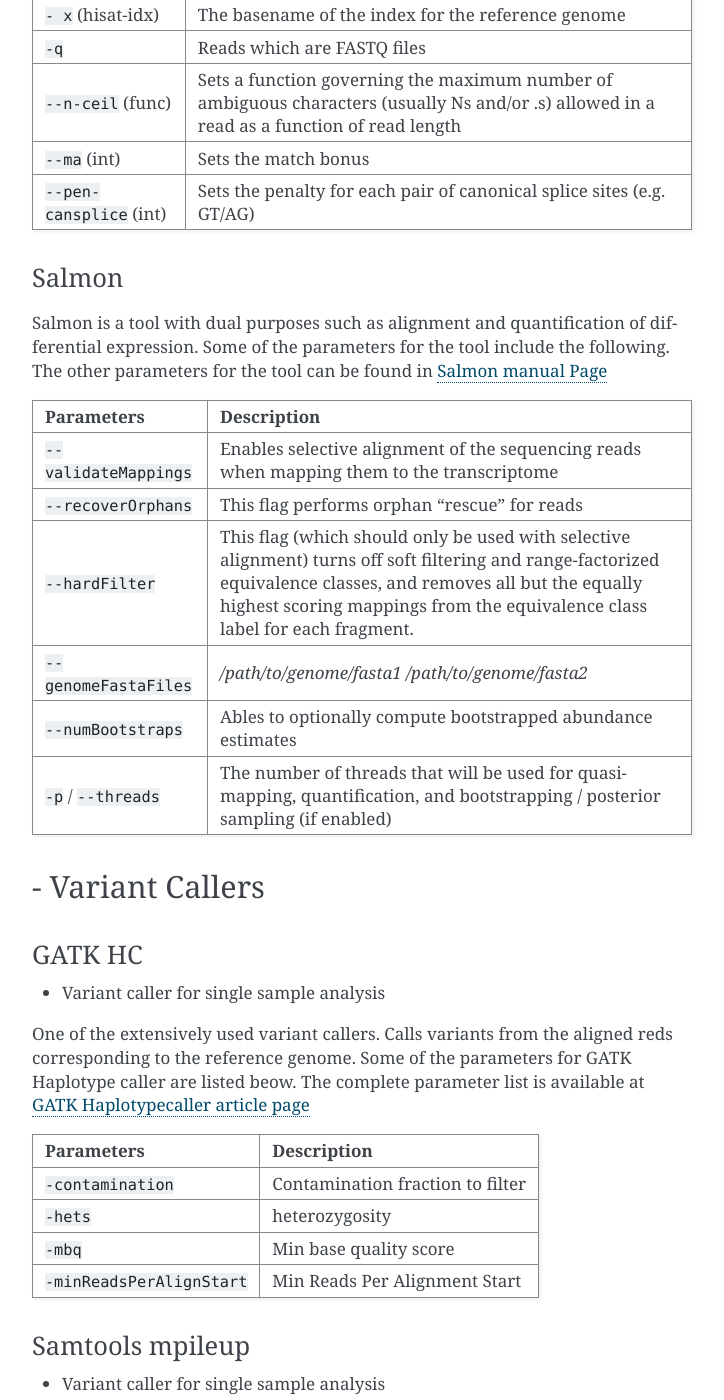
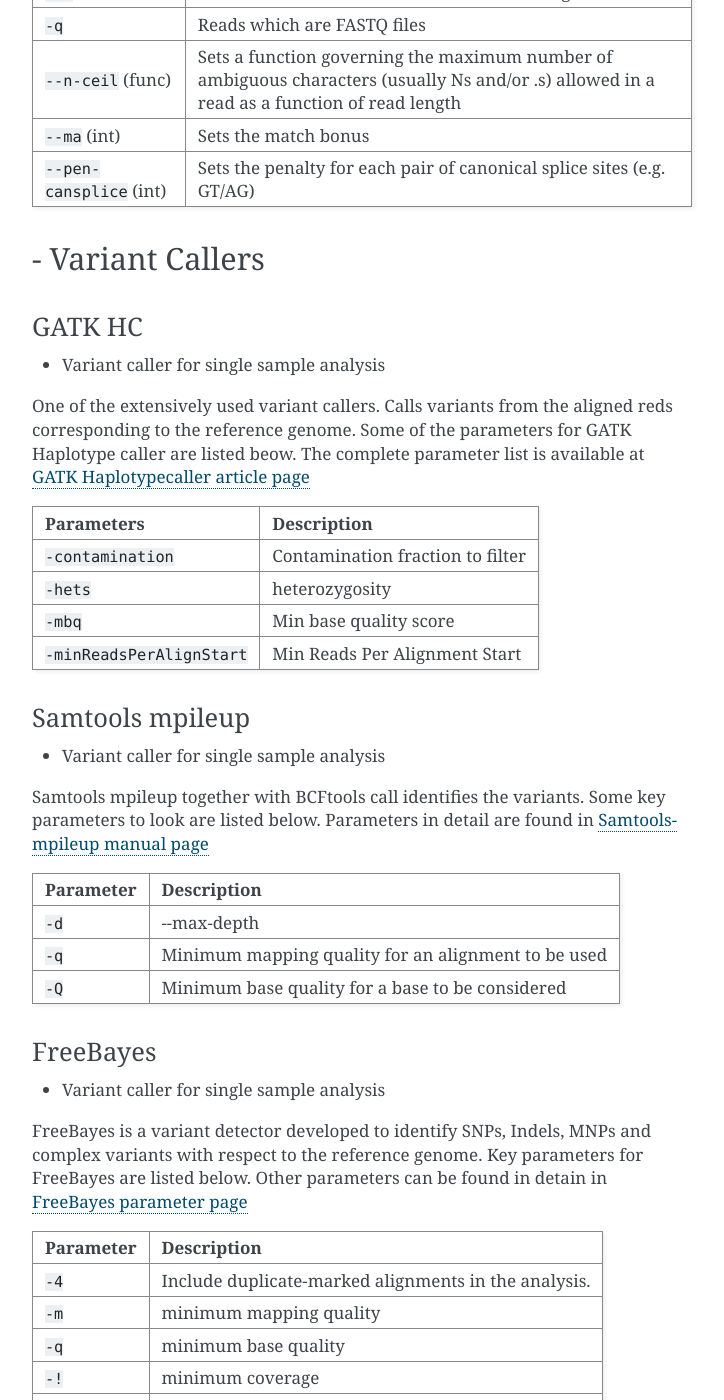
Before and after one commit to anjanaanilkumar1289/iCOMIC_doc, a Sphinx documentation site: the page built from docs/walkthrough.md, in a window 1280 px wide and 1400 px high, scrolled down 3730 px. Shown: the whole window, without its empty margins (388-1112 px from the left). Built offline with Sphinx 7.4.7, drawn with Linux system fonts in a browser that asks for light colours; some of the changed text lies outside the part shown.

Commit message:
Update walkthrough.md

```diff
--- a/docs/walkthrough.md
+++ b/docs/walkthrough.md
@@ -18,15 +18,15 @@
 | Function | DNA-Seq Tools | RNA-Seq Tools |
 |--|--|--|
 | Quality Control | FastQC, MultiQC, Cutadapt | FastQC, MultiQC, Cutadapt |
-| Alignment | GEM-Mapper, BWA-MEM, Bowtie2 | Bowtie2, STAR, HISAT2, Salmon |
+| Alignment | GEM-Mapper, BWA-MEM, Bowtie2 | STAR, HISAT2 |
 | Variant Calling | GATK HC, samtools mpileup, FreeBayes, MuSE, GATK Mutect2 | - |
 | Annotation | Annovar, SnpEff | - |
-| Expression Modeller | - | StringTie, HTSeq,STAR |
+| Expression Modeller | - | StringTie, HTSeq |
 | Differential Expression | - | DESeq2, ballgown |
 
 
 
-#### 5.3. Tools for Quality Control
+#### 6.3. Tools for Quality Control
 ###### FastQC
 
 It is a popular tool that can be used to provide an overview of the basic quality control metrics for raw next generation sequencing data. There are a number different analyses (called modules) that may be performed on a sequence data set. It provides summary graphs enabling the user to decide on the directions for further analysis.
@@ -110,22 +110,6 @@
 | ``--n-ceil`` (func) | Sets a function governing the maximum number of ambiguous characters (usually Ns and/or .s) allowed in a read as a function of read length |
 | ``--ma`` (int) | Sets the match bonus |
 | ``--pen-cansplice`` (int) | Sets the penalty for each pair of canonical splice sites (e.g. GT/AG) |
-
-
-###### Salmon
-
-Salmon is a tool with dual purposes such as alignment and quantification of differential expression. Some of the parameters for the tool include the following. The other parameters for the tool can be found in [Salmon manual Page](https://salmon.readthedocs.io/en/latest/salmon.html#mimicbt2)
-
-
-| Parameters | Description |
-|--|--|
-| ``--validateMappings`` | Enables selective alignment of the sequencing reads when mapping them to the transcriptome |
-| ``--recoverOrphans`` | This flag performs orphan “rescue” for reads |
-| ``--hardFilter`` | This flag (which should only be used with selective alignment) turns off soft filtering and range-factorized equivalence classes, and removes all but the equally highest scoring mappings from the equivalence class label for each fragment. |
-| ``--genomeFastaFiles`` | */path/to/genome/fasta1 /path/to/genome/fasta2* |
-| ``--numBootstraps`` | Ables to optionally compute bootstrapped abundance estimates |
-| ``-p`` / ``--threads`` | The number of threads that will be used for quasi-mapping, quantification, and bootstrapping / posterior sampling (if enabled) |
-
 
 
 #### -  Variant Callers
```
Also changed, not shown: other parts of docs/walkthrough.md (+3 -3 lines).
